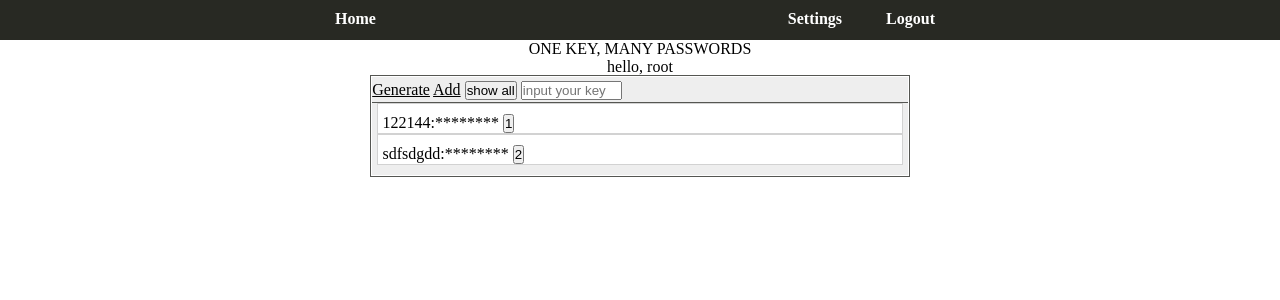
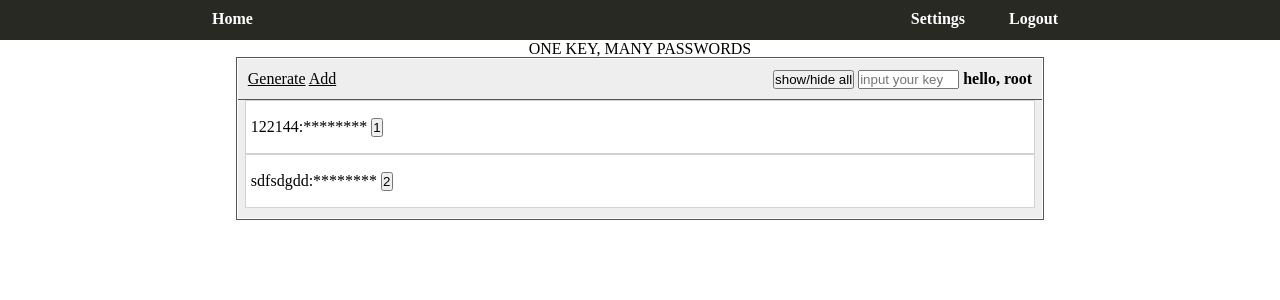
Before and after one commit to davy1ex/allcrypt, a Flask app: page / in a window 1280 px wide. Shown: the top 300 px of the page. Run offline with Flask 2, Linux system fonts and the light colour scheme; a user stored in the database is signed in; data comes from the database, SQL or seed files in the repository; both versions use the stored data as it was after the commit.

Commit message:
small changes

```diff
--- a/app/forms.py
+++ b/app/forms.py
@@ -44,5 +44,6 @@ class AddForm(FlaskForm):
 
 class IndexForm(FlaskForm):
     key = PasswordField("key")
-    show = SubmitField("show all")
-    delete = SubmitField("x")
+    submit = SubmitField("show/hide all")
+    submit = SubmitField("delete")
+    # submit = SubmitField("hide")
--- a/app/static/css/base.css
+++ b/app/static/css/base.css
@@ -10,7 +10,7 @@ header {
 }
 
 .head_wrapper {
-    width: 50%;
+    width: 70%;
     min-width: 650px;
     margin-left: auto;
     margin-right: auto;
--- a/app/static/css/index.css
+++ b/app/static/css/index.css
@@ -1,5 +1,5 @@
 .content_wrapper {
-    width: 60%;
+    width: 90%;
     margin-left: auto;
     margin-right: auto;
     text-align: center;
@@ -13,14 +13,16 @@
 
 .nav_content {
     border-bottom: solid 1px #555652;
-    min-height: 25px;
-    /*background: #eeeeee;*/
+    min-height: 40px;
 }
 
+
 .nav_content a {
-    line-height: 25px;
-    /*text-decoration: none;*/
     color: black;
+}
+
+.nav_content {
+    line-height: 40px;
 }
 
 .nav_content a:visited {
@@ -33,17 +35,24 @@
 
 .nav_content .left_nav {
     float: left;
-    /*padding-left: 10px;*/
+    padding-left: 10px;
+}
+
+.nav_content .right_nav {
+    /*width: 70%;*/
+    float: right;
+    padding-right: 10px;
 }
 
 .block_data {
     width: 98%;
     margin-left: auto;
     margin-right: auto;
-    padding-top: 10px;
+    /*padding-top: 10px;*/
     text-align: left;
     background: white;
     border: solid 1px #d2d2d2;
+    line-height: 52px;
 }
 
 .block_data .text {
--- a/app/templates/base.html
+++ b/app/templates/base.html
@@ -5,9 +5,9 @@
         {% block title %}
         {% endblock %}
     </title>
+    <link rel="stylesheet" href="{{ url_for("static", filename="css/base.css") }}">
     {% block css %}
     {% endblock %}
-    <link rel="stylesheet" href="{{ url_for("static", filename="css/base.css") }}">
 </head>
 <body>
     <header>
--- a/app/templates/index.html
+++ b/app/templates/index.html
@@ -8,12 +8,6 @@
 {% block content %}
     <div class="content_wrapper">
         ONE KEY, MANY PASSWORDS <br>
-        hello,
-        {% if current_user.username %}
-            {{ current_user.username }}
-        {% else %}
-            anonymous
-        {% endif %}
         <div class="content">
             <form action="" method="POST">
                 <div class="nav_content">
@@ -22,7 +16,19 @@
                                 {{ form.hidden_tag() }}
                                 <a href="/generate">Generate</a>
                                 <a href="/add">Add</a>
-                            {{ form.show() }} {{ form.key(size=10, placeholder="input your key") }}
+                        </div>
+
+                        <div class="right_nav">
+                            {{ form.submit(value="show/hide all") }} {{ form.key(size=10, placeholder="input your key")}}
+                            <!-- блок создания приветствия -->
+                            <strong>
+                                hello,
+                                {% if current_user.username %}
+                                    {{ current_user.username }}
+                                {% else %}
+                                    anonymous
+                                {% endif %}
+                            </strong>
                         </div>
                     </nav>
                 </div>
@@ -33,7 +39,7 @@
                             <div class="index_content">
                                 <div class="block_data">
                                     <p>
-                                    {{ accounts.all()[i].login }}:{{ decrypted_passwords[i] }}
+                                        {{ accounts.all()[i].login }}:{{ decrypted_passwords[i] }} {{ form.submit(value=accounts.all()[i].id) }}
                                     </p>
                                 </div>
 
@@ -47,7 +53,7 @@
                                 <p>
                                     <div class="index_content">
                                         <div class="block_data">
-                                        <span class=text>{{ account.login }}:******** {{ form.delete(value=account.id) }}</span>
+                                            <span class=text>{{ account.login }}:******** {{ form.submit(value=account.id) }}</span>
                                         </div>
                                     </div>
                                 </p>
--- a/app/views.py
+++ b/app/views.py
@@ -1,3 +1,6 @@
+# Сделать:
+# -- добавить символы (_*:^!@) для генерация пароля
+
 import random
 import string # для халявного словаря латинских симолов
 from flask import render_template, redirect, url_for, flash, request
@@ -65,12 +68,17 @@ def index():
     form = IndexForm()
     accounts = Account.query.filter_by(master=current_user)
     if form.validate_on_submit():
-        if current_user.check_key(form.key.data):
-            decrypted_passwords = [AESCrypt(form.key.data).decrypt(account.password) for account in accounts.all()]
-            return render_template("index.html", title="home", form=form, accounts=accounts, decrypted_passwords=decrypted_passwords)
+        # else:
+        #     return request.form["hide"]
+        if request.form["submit"] == "show/hide all":
+            if form.key.data == "":
+                return redirect(url_for("index"))
+            else:
+                if current_user.check_key(form.key.data):
+                    decrypted_passwords = [AESCrypt(form.key.data).decrypt(account.password) for account in accounts.all()]
+                    return render_template("index.html", title="home", form=form, accounts=accounts, decrypted_passwords=decrypted_passwords)
         else:
-            return request.form["delete"]
-            db.session.delete(Account.query.filter_by(id=request.form["delete"]).first())
+            db.session.delete(Account.query.filter_by(id=request.form["submit"]).first())
             db.session.commit()
     return render_template("index.html", title="home", form=form, accounts=accounts)
 
```
Also changed, not shown: app/main.db. Lines whose indentation alone changed are shown as unchanged.
